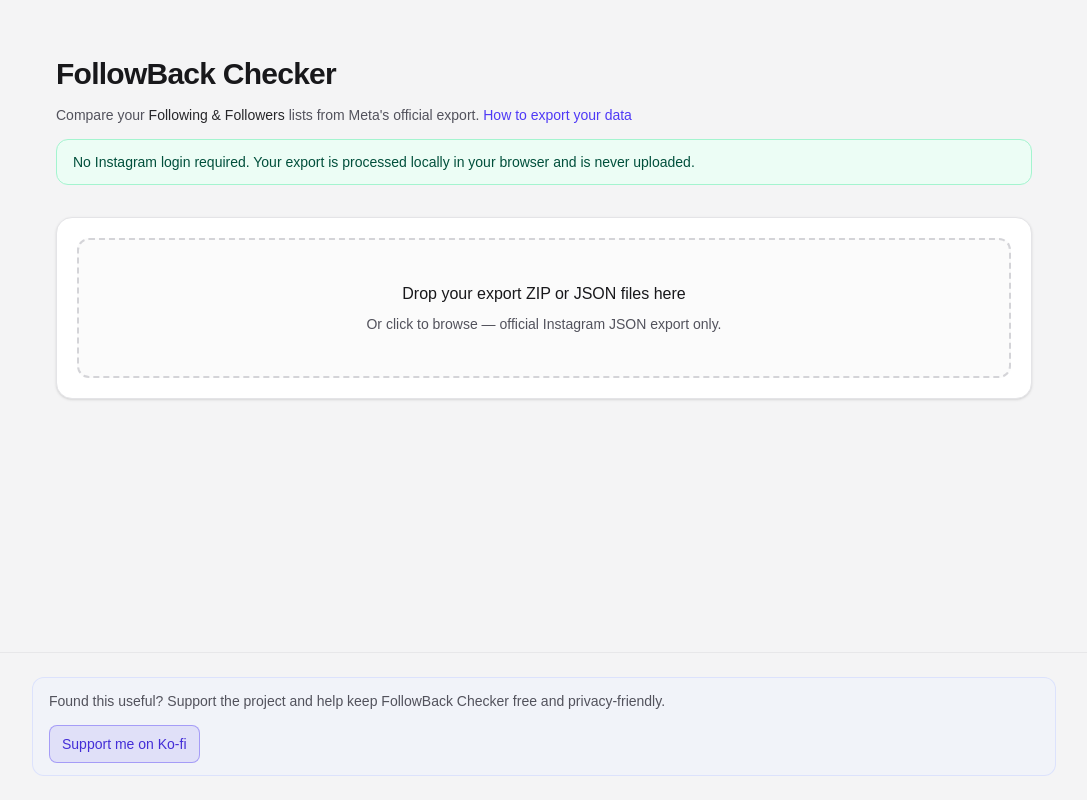
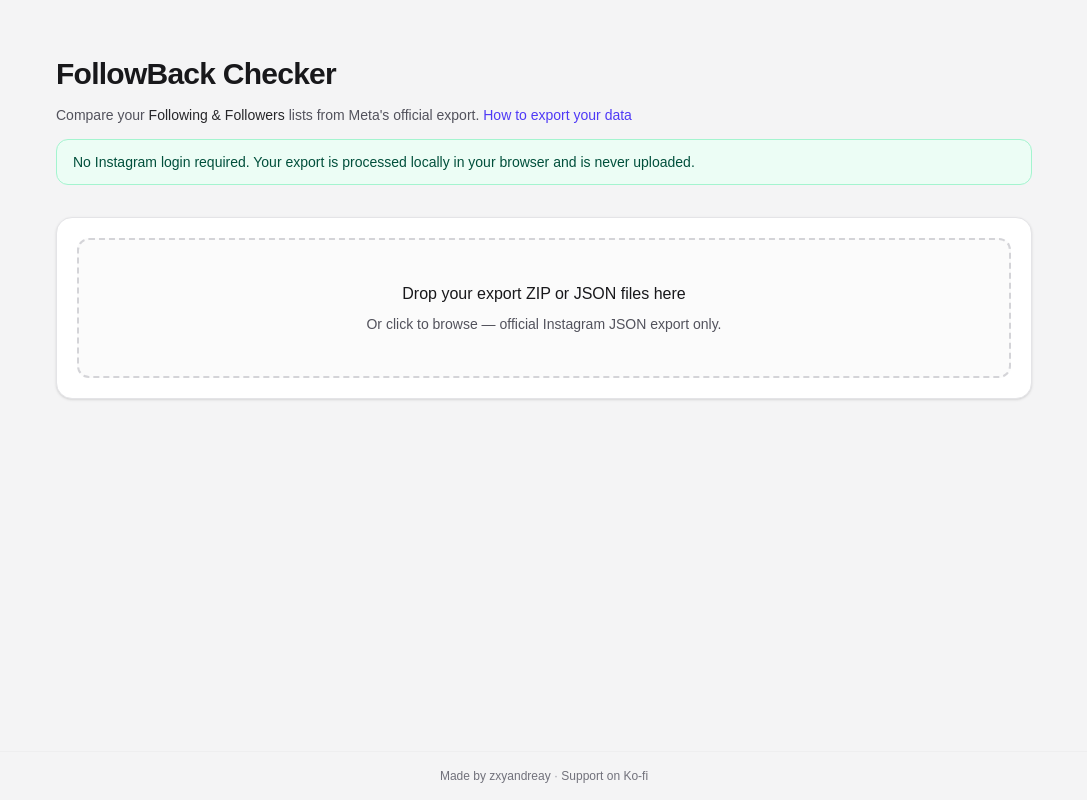
Before and after one commit to zxyandreay/followback-checker, a Next.js app: page / in a window 1280 px wide. Shown: the whole page, without its empty margins (96-1183 px from the left). Built offline with nearby package versions, Linux system fonts and the light colour scheme.

Commit message:
refactor: subtle Ko-fi credit line in site footer

```diff
--- a/src/app/layout.tsx
+++ b/src/app/layout.tsx
@@ -1,5 +1,5 @@
 import type { Metadata } from "next";
-import { SupportKofi } from "@/components/SupportKofi";
+import { SiteFooterCredits } from "@/components/SiteFooterCredits";
 import { Geist, Geist_Mono } from "next/font/google";
 import "./globals.css";
 
@@ -31,9 +31,9 @@
     >
       <body className="flex min-h-full flex-col">
         {children}
-        <footer className="mt-auto border-t border-zinc-200/80 bg-zinc-100 px-4 py-6 dark:border-zinc-800 dark:bg-zinc-950 sm:px-6">
+        <footer className="mt-auto border-t border-zinc-200/40 bg-zinc-100 px-4 py-4 dark:border-zinc-800/60 dark:bg-zinc-950 sm:px-6">
           <div className="mx-auto max-w-5xl">
-            <SupportKofi />
+            <SiteFooterCredits />
           </div>
         </footer>
       </body>
--- /dev/null
+++ b/src/components/SiteFooterCredits.tsx
@@ -0,0 +1,20 @@
+export const KOFI_URL = "https://ko-fi.com/zxyandreay";
+
+export function SiteFooterCredits() {
+  return (
+    <p className="text-center text-xs text-zinc-500 dark:text-zinc-400">
+      Made by zxyandreay{" "}
+      <span aria-hidden="true" className="text-zinc-400 dark:text-zinc-500">
+        ·
+      </span>{" "}
+      <a
+        href={KOFI_URL}
+        target="_blank"
+        rel="noopener noreferrer"
+        className="text-zinc-500 underline-offset-2 hover:text-zinc-700 hover:underline dark:text-zinc-400 dark:hover:text-zinc-300"
+      >
+        Support on Ko-fi
+      </a>
+    </p>
+  );
+}
--- a/src/components/SupportKofi.tsx
+++ /dev/null
@@ -1,20 +0,0 @@
-export const KOFI_URL = "https://ko-fi.com/zxyandreay";
-
-export function SupportKofi() {
-  return (
-    <div className="rounded-xl border border-indigo-200/50 bg-indigo-50/40 px-4 py-3 dark:border-indigo-900/40 dark:bg-indigo-950/25">
-      <p className="max-w-2xl text-sm leading-relaxed text-zinc-600 dark:text-zinc-400">
-        Found this useful? Support the project and help keep FollowBack Checker
-        free and privacy-friendly.
-      </p>
-      <a
-        href={KOFI_URL}
-        target="_blank"
-        rel="noopener noreferrer"
-        className="mt-3 inline-flex rounded-lg border border-indigo-600/40 bg-indigo-600/10 px-3 py-2 text-sm font-medium text-indigo-700 transition-colors hover:bg-indigo-600/15 dark:text-indigo-300 dark:hover:bg-indigo-500/15"
-      >
-        Support me on Ko-fi
-      </a>
-    </div>
-  );
-}
```
Also changed, not shown: 1 other file (tests, documents, lock files or other folders).
